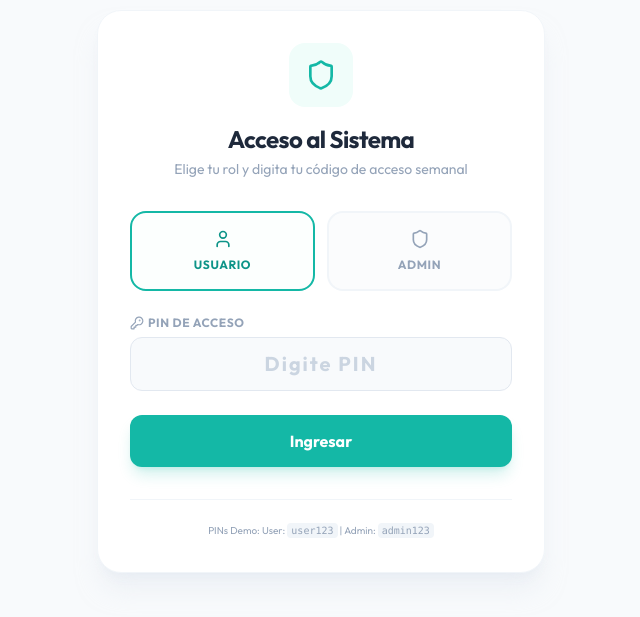
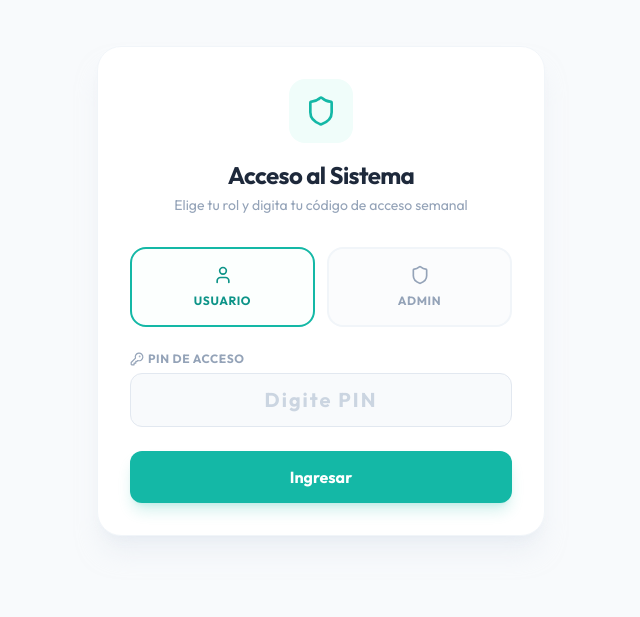
Before and after one commit to Claymore121/AppGastosCris, a React (Vite) app: page / in a window 1280 px wide. Shown: the part 109-726 px from the top of the page, without its empty margins (319-959 px from the left). Built offline with nearby package versions, Linux system fonts and the light colour scheme; no server answers.

Commit message:
arreglo de login

```diff
--- a/src/components/LoginScreen.jsx
+++ b/src/components/LoginScreen.jsx
@@ -81,7 +81,6 @@ export default function LoginScreen({ onLogin }) {
             </label>
             <input
               type="password"
-              inputMode="numeric"
               placeholder="Digite PIN"
               value={pin}
               onChange={(e) => setPin(e.target.value)}
@@ -110,11 +109,6 @@ export default function LoginScreen({ onLogin }) {
             Ingresar
           </button>
         </form>
-
-        {/* Pistas rápidas de acceso en desarrollo (demo) */}
-        <div className="mt-8 pt-4 border-t border-slate-100 w-full text-center">
-          <span className="text-[10px] text-slate-400">PINs Demo: User: <code className="bg-slate-100 px-1 py-0.5 rounded">user123</code> | Admin: <code className="bg-slate-100 px-1 py-0.5 rounded">admin123</code></span>
-        </div>
       </div>
     </div>
   );
```
Also changed, not shown: 1 other file (tests, documents, lock files or other folders).
